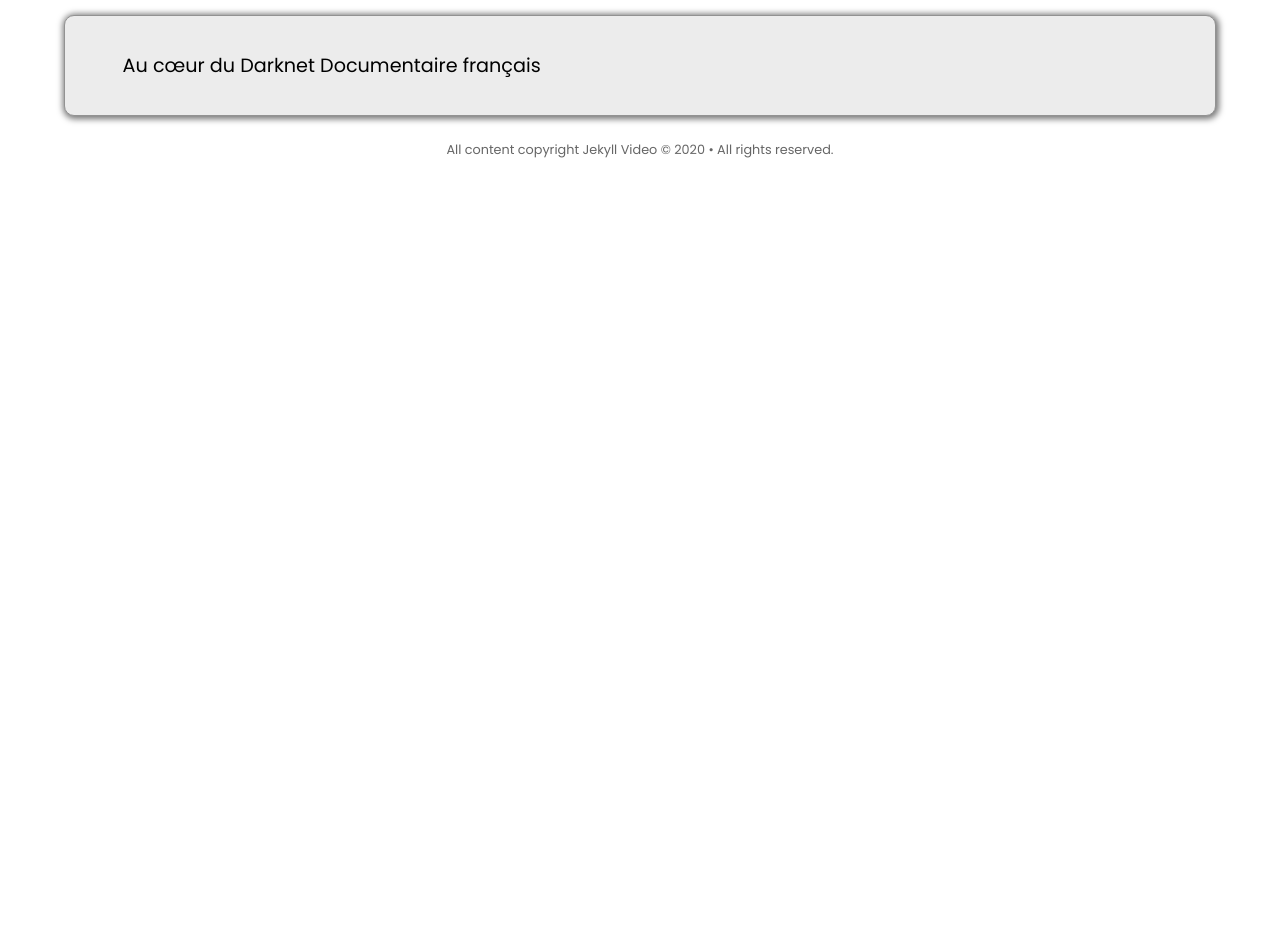
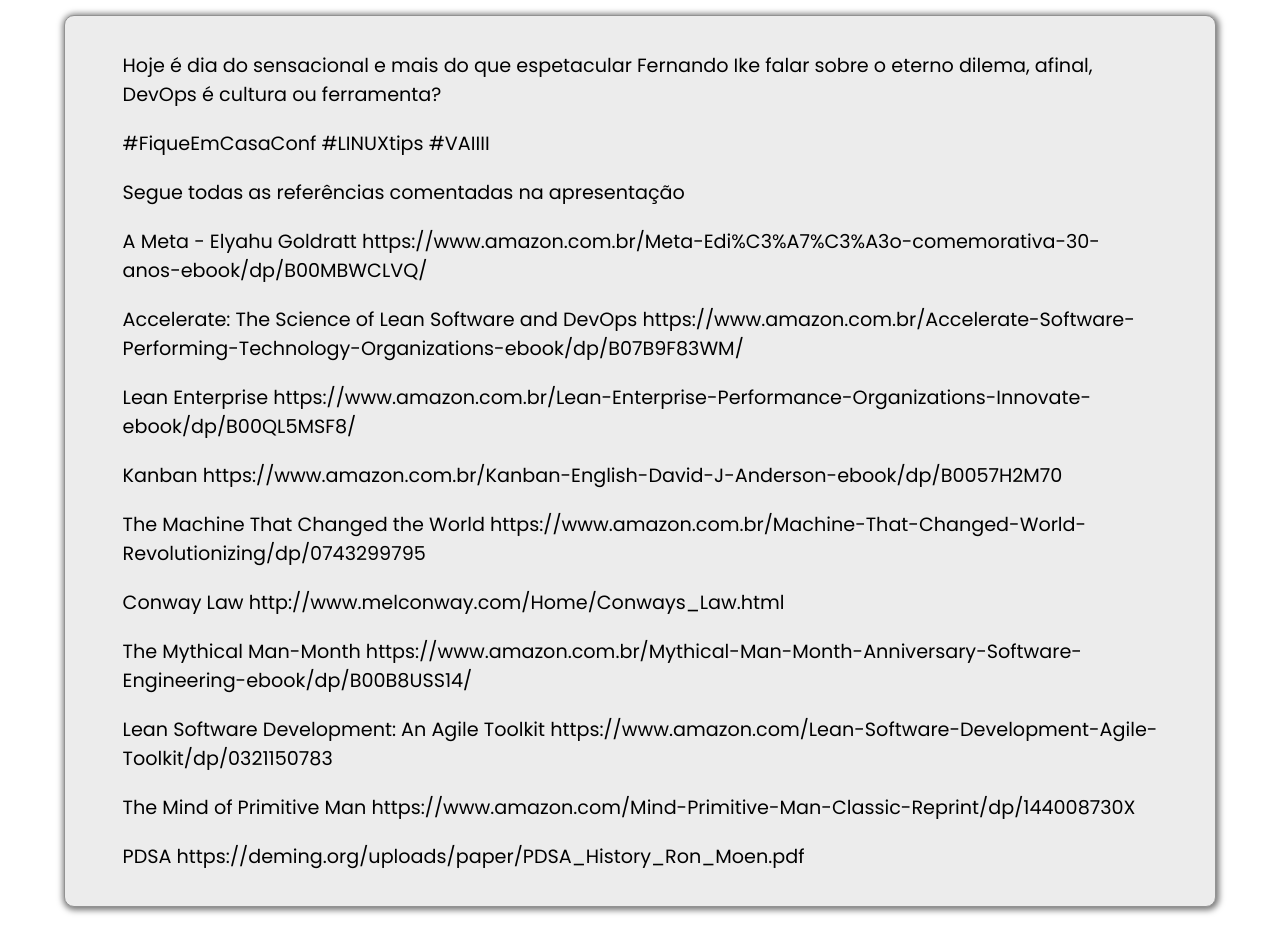
Before and after one commit to EventosTI/TalkDev, a Jekyll site: the page built from _videos/2015-10-03-au-caeur-du-darknet-documentaire-francais.md, in a window 1280 px wide and 1400 px high, scrolled down 325 px. Shown: the part 471-1400 px from the top of the window. Built offline with Jekyll 4.4.1, drawn with Linux system fonts in a browser that asks for light colours; before the commit the page ends 955 px from its top, so only the background shows below that; some of the changed text lies outside the part shown.

Commit message:
Fernando Ike - DevOps é Cultura ou Ferramenta?
https://youtu.be/5BgPIETVYSQ

| #FiqueEmCasaConf

```diff
--- a/_videos/2015-10-03-au-caeur-du-darknet-documentaire-francais.md
+++ b/_videos/2015-10-03-au-caeur-du-darknet-documentaire-francais.md
@@ -1,8 +1,42 @@
 ---
-title: Au cœur du Darknet Documentaire français
-youtube_id: TgaWLYLK5UU
+title: Fernando Ike - DevOps é Cultura ou Ferramenta? | #FiqueEmCasaConf
+youtube_id: 5BgPIETVYSQ
 date: 2015-10-03
-tags: [News, Investigations]
+tags: [DevOps, FiqueEmCasaConf]
 ---
 
-Au cœur du Darknet   Documentaire français
+Hoje é dia do sensacional e mais do que espetacular Fernando Ike falar sobre o eterno dilema, afinal, DevOps é cultura ou ferramenta?
+
+#FiqueEmCasaConf #LINUXtips #VAIIII
+
+Segue todas as referências comentadas na apresentação
+
+A Meta - Elyahu Goldratt
+https://www.amazon.com.br/Meta-Edi%C3%A7%C3%A3o-comemorativa-30-anos-ebook/dp/B00MBWCLVQ/
+
+Accelerate: The Science of Lean Software and DevOps
+https://www.amazon.com.br/Accelerate-Software-Performing-Technology-Organizations-ebook/dp/B07B9F83WM/
+
+Lean Enterprise
+https://www.amazon.com.br/Lean-Enterprise-Performance-Organizations-Innovate-ebook/dp/B00QL5MSF8/
+
+Kanban
+https://www.amazon.com.br/Kanban-English-David-J-Anderson-ebook/dp/B0057H2M70
+
+The Machine That Changed the World
+https://www.amazon.com.br/Machine-That-Changed-World-Revolutionizing/dp/0743299795
+
+Conway Law
+http://www.melconway.com/Home/Conways_Law.html
+
+The Mythical Man-Month
+https://www.amazon.com.br/Mythical-Man-Month-Anniversary-Software-Engineering-ebook/dp/B00B8USS14/
+
+Lean Software Development: An Agile Toolkit
+https://www.amazon.com/Lean-Software-Development-Agile-Toolkit/dp/0321150783
+
+The Mind of Primitive Man
+https://www.amazon.com/Mind-Primitive-Man-Classic-Reprint/dp/144008730X
+
+PDSA
+https://deming.org/uploads/paper/PDSA_History_Ron_Moen.pdf
```
